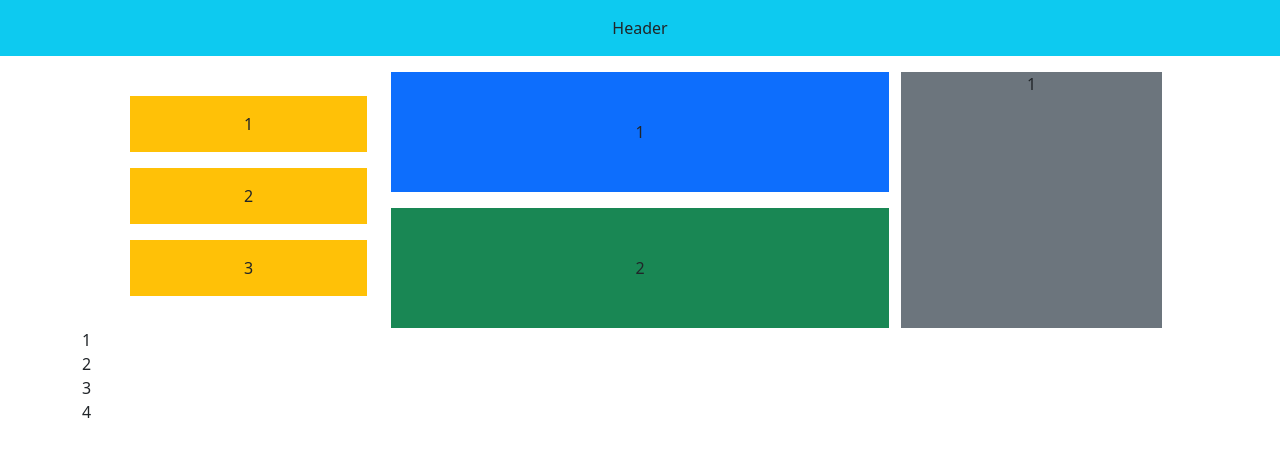
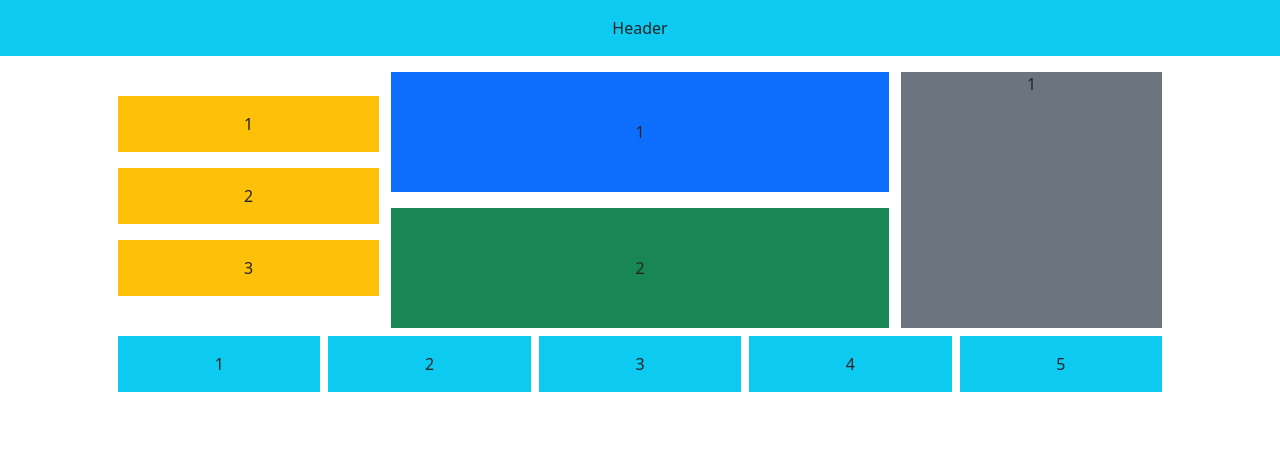
Before and after one commit to OkiSenpai/Bootsrap, a plain HTML site: page index.html in a window 1280 px wide. Drawn offline with nearby package versions, Linux system fonts and the light colour scheme.

Commit message:
all done

```diff
--- a/index.html
+++ b/index.html
@@ -15,7 +15,7 @@
     <div class="conainer-fluid bg-info text-center py-3 mb-3">Header</div>
     <div class="container">
       <div class="row px-5 text-center">
-        <div class="col-3">
+        <div class="col-3 p-0">
           <div class="bg-warning py-3 mb-3 mt-4 text-center">1</div>
           <div class="bg-warning py-3 mb-3 text-center">2</div>
           <div class="bg-warning py-3 mb-3 text-center">3</div>
@@ -26,12 +26,14 @@
         </div>
         <div class="bg-secondary col-3">1</div>
       </div>
-      <div class="row">
-        <div class="mx-2"></div>
-        <div>1</div>
-        <div>2</div>
-        <div>3</div>
-        <div>4</div>
+      <div class="conainer mt-2 px-5">
+        <div class="row">
+          <div class="bg-info col py-3 text-center">1</div>
+          <div class="bg-info col py-3 text-center mx-2">2</div>
+          <div class="bg-info col py-3 text-center">3</div>
+          <div class="bg-info col py-3 text-center mx-2">4</div>
+          <div class="bg-info col py-3 text-center">5</div>
+        </div>
       </div>
     </div>
 
```
